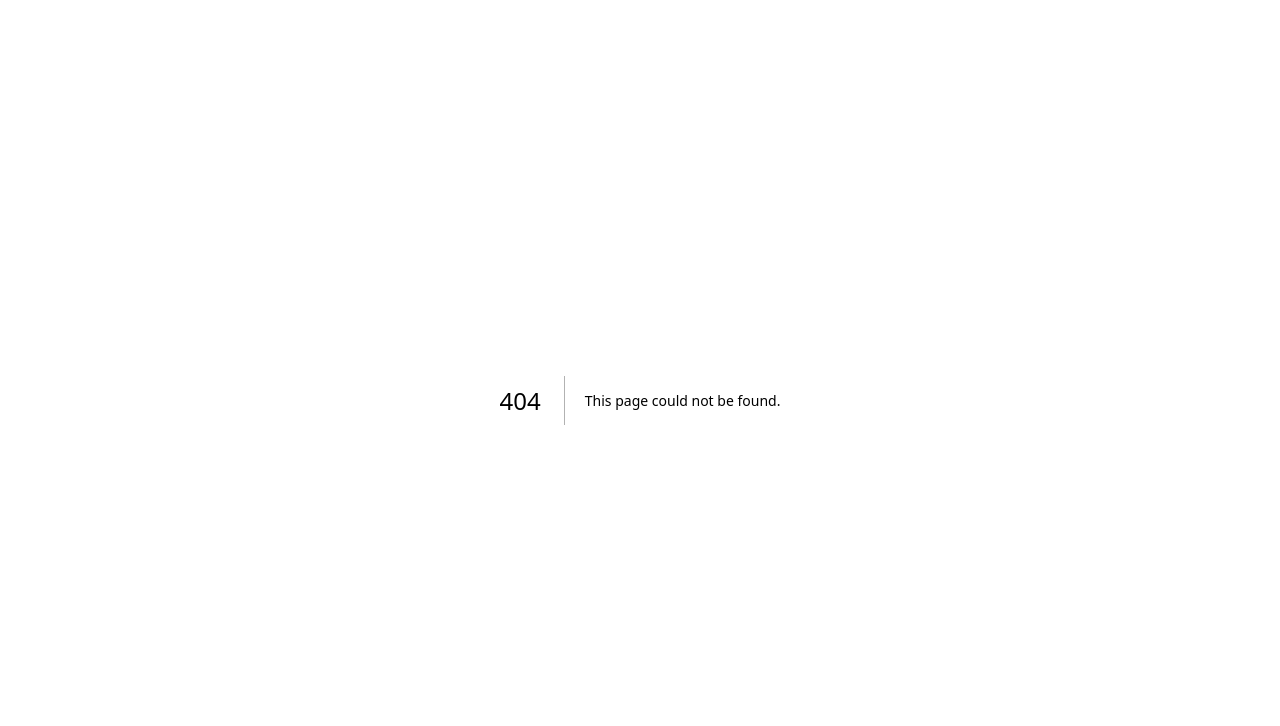
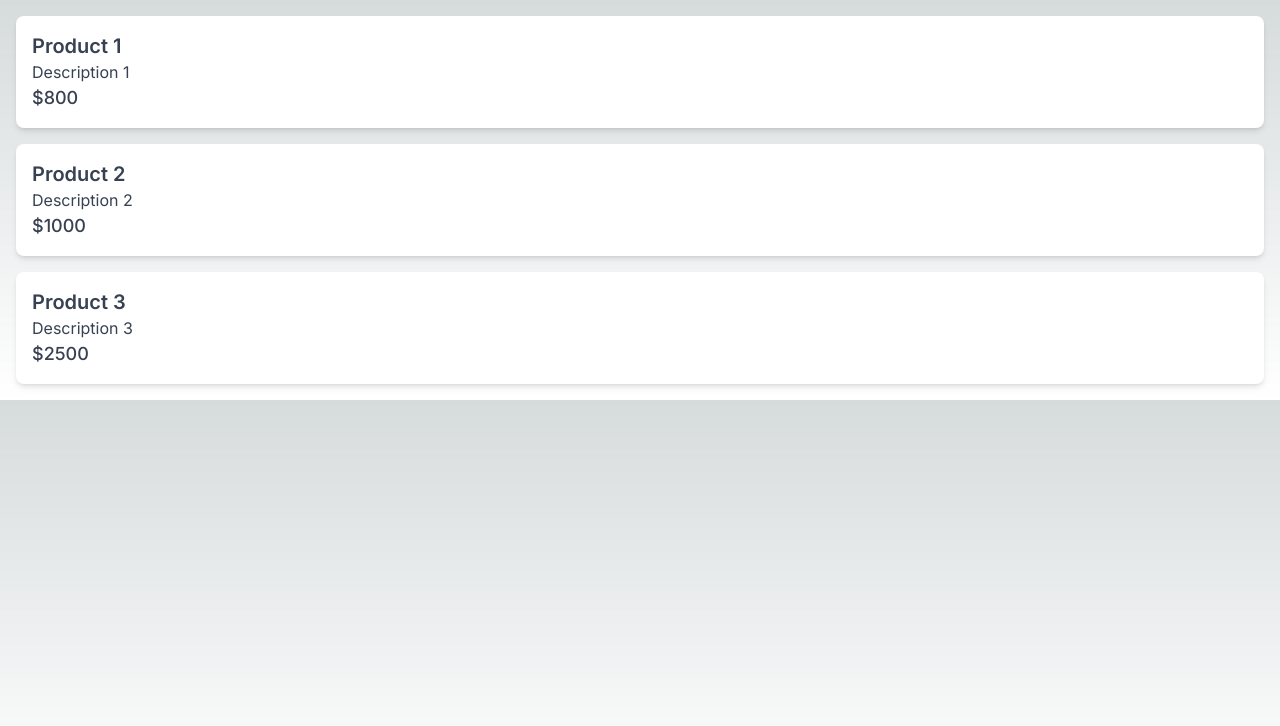
Before and after one commit to Velmor99/next14_tutorial-data-fetching, a Next.js app: page /products in a window 1280 px wide. Before the commit this address had no page. Shown: the top 726 px of the page. Built offline with nearby package versions, Linux system fonts and the light colour scheme; data requests are answered from the project's data file.

Commit message:
caching data

```diff
--- a/db.json
+++ b/db.json
@@ -3,7 +3,7 @@
     {
       "id": 1,
       "title": "Product 1",
-      "price": 700,
+      "price": 800,
       "description": "Description 1"
     },
     {
--- /dev/null
+++ b/src/app/products/page.tsx
@@ -0,0 +1,25 @@
+type Product = {
+  id: number;
+  title: string;
+  price: number;
+  description: string;
+};
+
+export default async function ProductsPage() {
+  const response = await fetch("http://localhost:3001/products");
+  const products = await response.json();
+  return (
+    <ul className="space-y-4 p-4">
+      {products.map((product: Product) => (
+        <li
+          key={product.id}
+          className="p-4 bg-white shadow-md rounded-lg text-gray-700"
+        >
+          <h2 className="text-xl font-semibold">{product.title}</h2>
+          <p>{product.description}</p>
+          <p className="text-lg font-medium">${product.price}</p>
+        </li>
+      ))}
+    </ul>
+  );
+}
```
